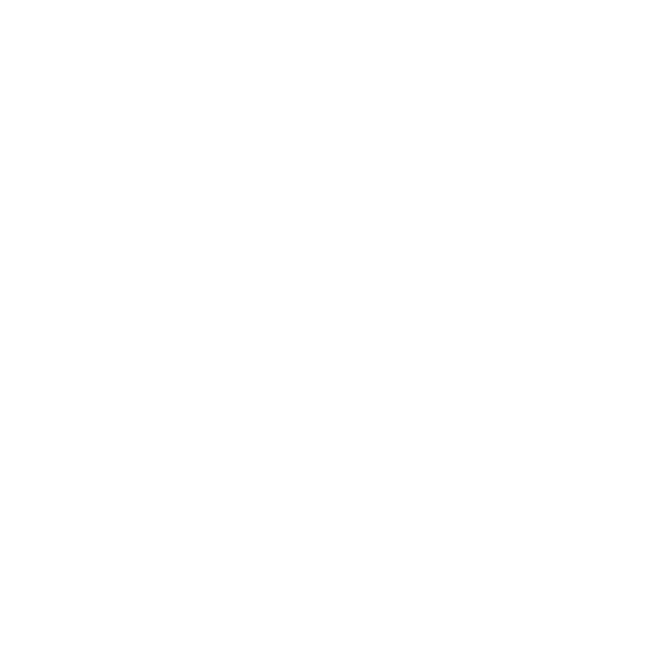
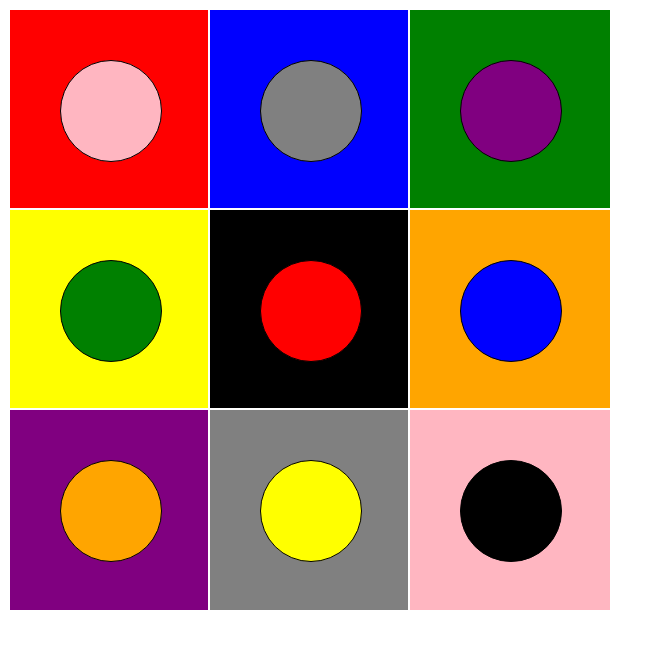
Before and after one commit to Timexer/testing, a plain HTML site: page index.html in a window 1280 px wide. Shown: the whole page, without its empty margins (0-663 px from the left). Drawn offline with Linux system fonts and the light colour scheme.

Commit message:
Ola's task completed

```diff
--- a/css/style.css
+++ b/css/style.css
@@ -1,25 +1,146 @@
 #container {
-
+    width: 600px;
+    height: 900px;
+    background-color: white;
     position: relative;
-    border: 1px solid yellow;
-    width: 500px;
-    height: 500px;
 }
 
-#div-1 {
+.small-box {
+
+    width: 200px;
+    height: 200px;
+    position: absolute;
+    border: 2px solid white;
+}
+
+
+.red {
+    background-color: red;
+
+
+}
+
+.blue {
+    background-color: blue;
+    left: 200px;
+}
+
+
+.green {
+
+    background-color: green;
+    left: 400px;
+}
+
+.yellow {
+
+    background-color: yellow;
+    top: 200px;
+
+}
+
+.black {
+
+    background-color: black;
+    top: 200px;
+    left: 200px;
+
+}
+
+.orange {
+
+    background-color: orange;
+    top: 200px;
+    left: 400px;
+
+}
+
+.purple {
+
+    background-color: purple;
+    top: 400px;
+
+}
+
+.gray {
+
+    background-color: gray;
+    top: 400px;
+    left: 200px;
+}
+
+.pink {
+
+    background-color: lightpink;
+    left: 400px;
+    top: 400px;
+}
+
+.small-circle {
     width: 100px;
     height: 100px;
-    background-color: blue;
-    /*    position: relative;*/
-    left: 200px;
-    background-color: orangered;
-    position: absolute;
+    background-color: white;
+    position: relative;
+    border-radius: 50%;
+    left: 25%;
+    top: 25%;
+    border: 1px solid black;
 }
 
-#div-2 {
-    width: 100px;
-    height: 100px;
-    background-color: orangered;
-    position: absolute;
+.redc {
+    background-color: red;
+
 
 }
+
+.bluec {
+    background-color: blue;
+
+}
+
+
+.greenc {
+
+    background-color: green;
+
+}
+
+.yellowc {
+
+    background-color: yellow;
+
+
+}
+
+.blackc {
+
+    background-color: black;
+
+
+}
+
+.orangec {
+
+    background-color: orange;
+
+
+}
+
+.purplec {
+
+    background-color: purple;
+
+
+}
+
+.grayc {
+
+    background-color: gray;
+
+}
+
+.pinkc {
+
+    background-color: lightpink;
+
+}
--- a/index.html
+++ b/index.html
@@ -6,7 +6,38 @@
     <meta charset="UTF-8">
     <title>Document</title>
 </head>
+
 <body>
+    <div id="container">
+        <div class="small-box red">
+            <div class="small-circle pinkc"></div>
+        </div>
+        <div class="small-box blue">
+            <div class="small-circle grayc"></div>
+        </div>
+        <div class="small-box green">
+            <div class="small-circle purplec"></div>
+        </div>
+        <div class="small-box yellow">
+            <div class="small-circle greenc"></div>
+        </div>
+        <div class="small-box black">
+            <div class="small-circle redc"></div>
+        </div>
+        <div class="small-box orange">
+            <div class="small-circle bluec"></div>
+        </div>
+        <div class="small-box purple">
+            <div class="small-circle orangec"></div>
+        </div>
+        <div class="small-box gray">
+            <div class="small-circle yellowc"></div>
+        </div>
+        <div class="small-box pink">
+            <div class="small-circle blackc"></div>
+        </div>
+    </div>
 
 </body>
+
 </html>
```
